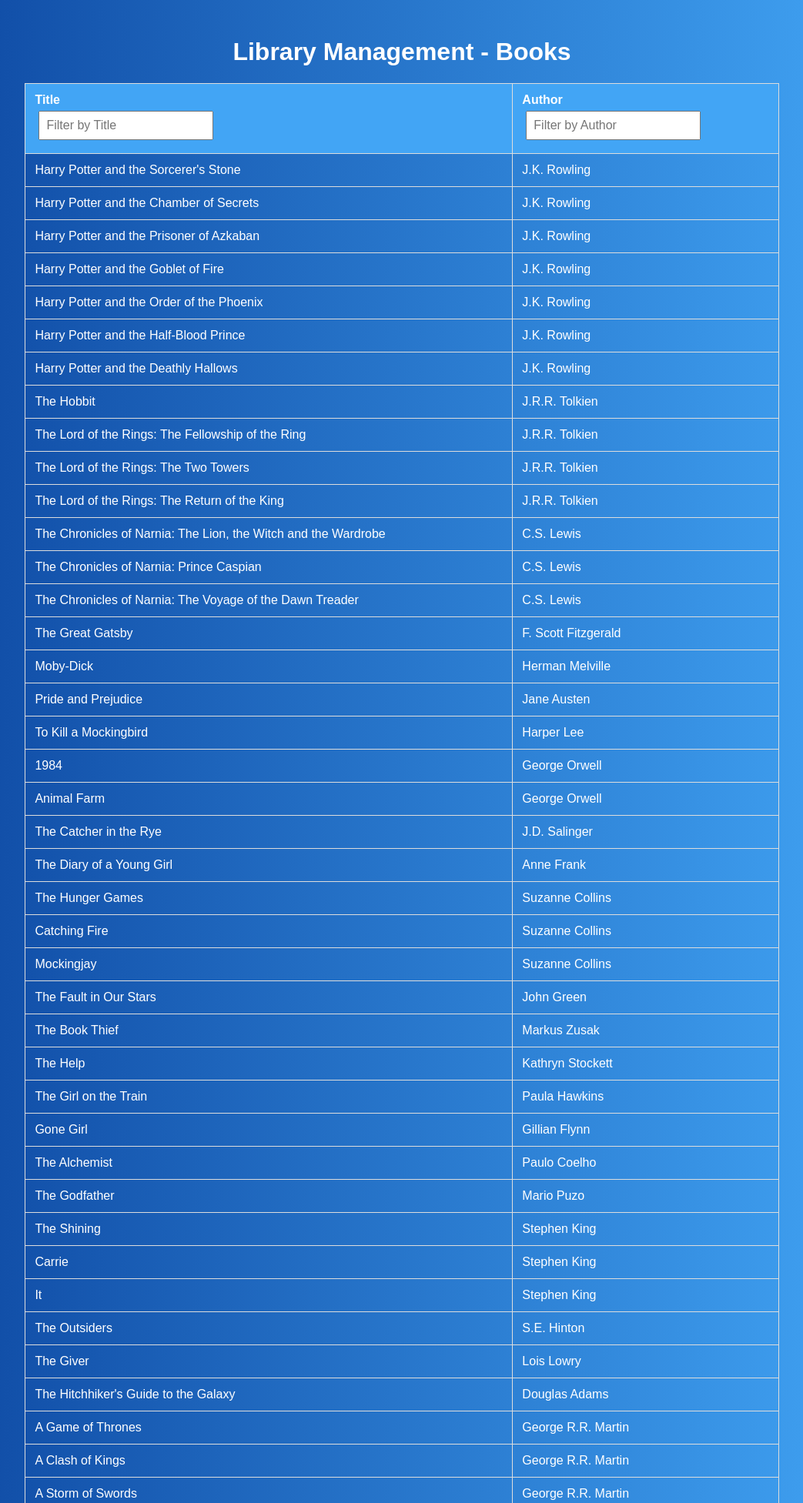
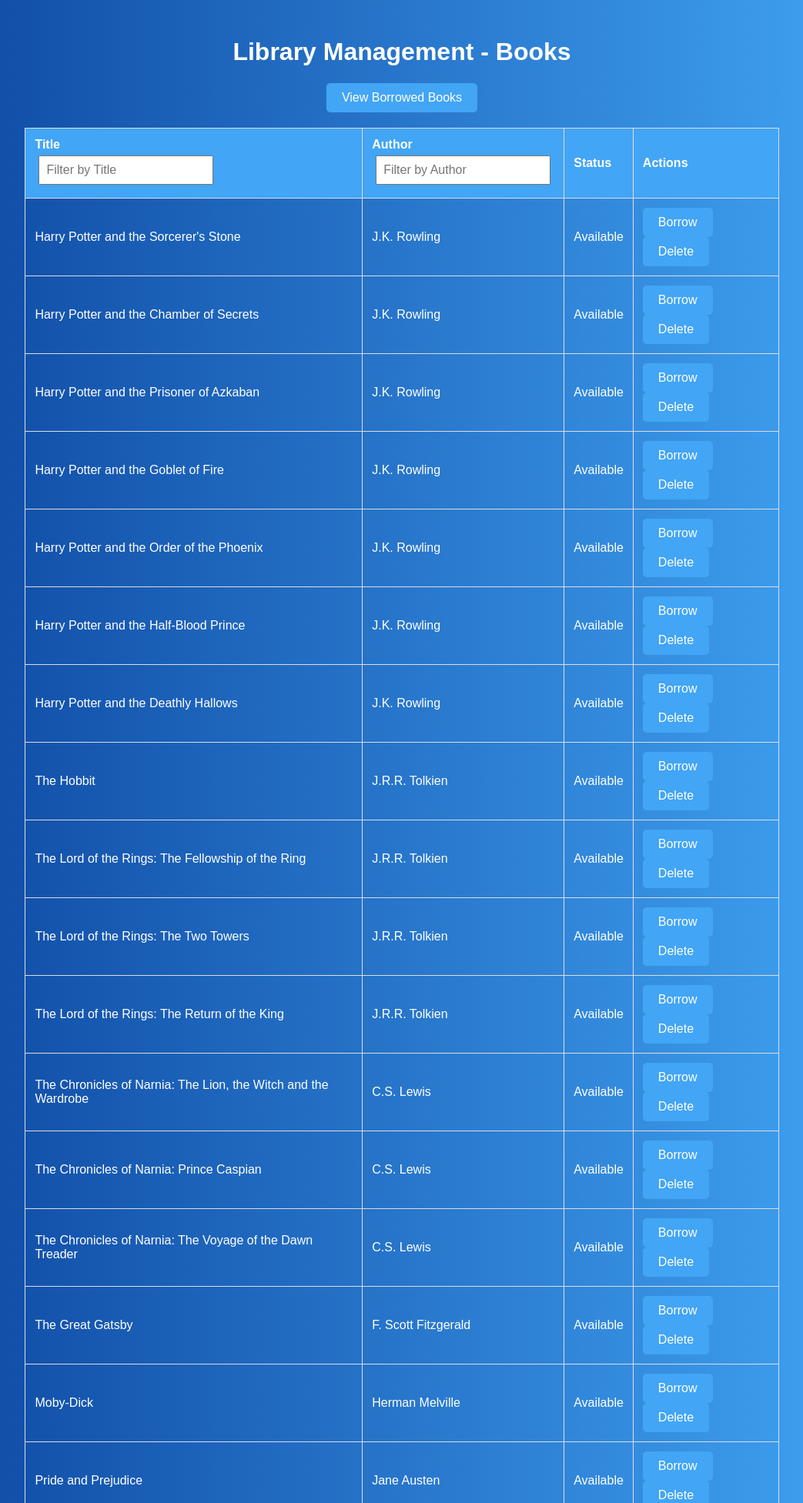
Before and after one commit to vishalgala20/LibraryManagement, a Flask app: page /books in a window 1280 px wide. Shown: the top 1953 px of the page at 77% size, without its empty margins (118-1161 px from the left). Run offline with Flask 3, Linux system fonts and the light colour scheme; data comes from the database, SQL or seed files in the repository; both versions use the stored data as it was after the commit.

Commit message:
Borrow and retrun Functionalirty added

```diff
--- a/app.py
+++ b/app.py
@@ -84,19 +84,59 @@ def display_books():
 
     # Modify SQL query based on search filters
     if search_title and search_author:
-        cursor.execute('SELECT title, author FROM books WHERE title LIKE ? AND author LIKE ?',
+        cursor.execute('SELECT id, title, author, borrowed FROM books WHERE title LIKE ? AND author LIKE ?',
                        (f'%{search_title}%', f'%{search_author}%',))
     elif search_title:
-        cursor.execute('SELECT title, author FROM books WHERE title LIKE ?', (f'%{search_title}%',))
+        cursor.execute('SELECT id, title, author, borrowed FROM books WHERE title LIKE ?', (f'%{search_title}%',))
     elif search_author:
-        cursor.execute('SELECT title, author FROM books WHERE author LIKE ?', (f'%{search_author}%',))
+        cursor.execute('SELECT id, title, author, borrowed FROM books WHERE author LIKE ?', (f'%{search_author}%',))
     else:
-        cursor.execute('SELECT title, author FROM books')
+        cursor.execute('SELECT id, title, author, borrowed FROM books')
 
     books = cursor.fetchall()
     conn.close()
 
     return render_template('books.html', books=books, search_title=search_title, search_author=search_author)
+
+@app.route('/delete_book/<int:book_id>', methods=['POST'])
+def delete_book(book_id):
+    conn = get_db_connection()
+    cursor = conn.cursor()
+    cursor.execute('DELETE FROM books WHERE id = ?', (book_id,))
+    conn.commit()
+    conn.close()
+    return redirect(url_for('display_books'))
+
+
+@app.route('/borrow_book/<int:book_id>', methods=['POST'])
+def borrow_book(book_id):
+    conn = get_db_connection()
+    cursor = conn.cursor()
+    cursor.execute('UPDATE books SET borrowed = 1 WHERE id = ?', (book_id,))
+    conn.commit()
+    conn.close()
+    return redirect(url_for('display_books'))
+
+@app.route('/borrowed_books')
+def borrowed_books():
+    conn = get_db_connection()
+    cursor = conn.cursor()
+    cursor.execute('SELECT id, title, author FROM books WHERE borrowed = 1')
+    borrowed_books = cursor.fetchall()
+    conn.close()
+
+    return render_template('borrowed_books.html', books=borrowed_books)
+
+@app.route('/return_book/<int:book_id>', methods=['POST'])
+def return_book(book_id):
+    conn = get_db_connection()
+    cursor = conn.cursor()
+    cursor.execute('UPDATE books SET borrowed = 0 WHERE id = ?', (book_id,))
+    conn.commit()
+    conn.close()
+    return redirect(url_for('borrowed_books'))
+
+
 
 # Route to render the Add Book page
 @app.route('/add_books')
--- a/templates/books.html
+++ b/templates/books.html
@@ -44,11 +44,17 @@
         button:hover {
             background-color: #0d47a1;
         }
+        .borrowed {
+            color: red;
+            font-weight: bold;
+        }
     </style>
 </head>
 <body>
 
     <h1>Library Management - Books</h1>
+    <button onclick="window.location.href='/borrowed_books'">View Borrowed Books</button>
+
 
     <!-- Table of Books with Filters in Column Headers -->
     <table>
@@ -64,6 +70,8 @@
                     <br>
                     <input type="text" id="author_filter" placeholder="Filter by Author" onkeyup="filterTable()">
                 </th>
+                <th>Status</th>
+                <th>Actions</th>
             </tr>
         </thead>
         <tbody id="books_table">
@@ -72,11 +80,28 @@
                     <tr>
                         <td>{{ book['title'] }}</td>
                         <td>{{ book['author'] }}</td>
+                        <td>
+                            {% if book['borrowed'] == 0 %}
+                                <span>Available</span>
+                            {% else %}
+                                <span class="borrowed">Borrowed</span>
+                            {% endif %}
+                        </td>
+                        <td>
+                            {% if book['borrowed'] == 0 %}
+                                <form action="/borrow_book/{{ book['id'] }}" method="post" style="display:inline;">
+                                    <button type="submit">Borrow</button>
+                                </form>
+                            {% endif %}
+                            <form action="/delete_book/{{ book['id'] }}" method="post" style="display:inline;">
+                                <button type="submit" onclick="return confirm('Are you sure you want to delete this book?');">Delete</button>
+                            </form>
+                        </td>
                     </tr>
                 {% endfor %}
             {% else %}
                 <tr>
-                    <td colspan="2">No books found</td>
+                    <td colspan="4">No books found</td>
                 </tr>
             {% endif %}
         </tbody>
```
Also changed, not shown: create_db.py (+9 -11 lines), templates/borrowed_books.html (added, +78 -0 lines), library.db.
